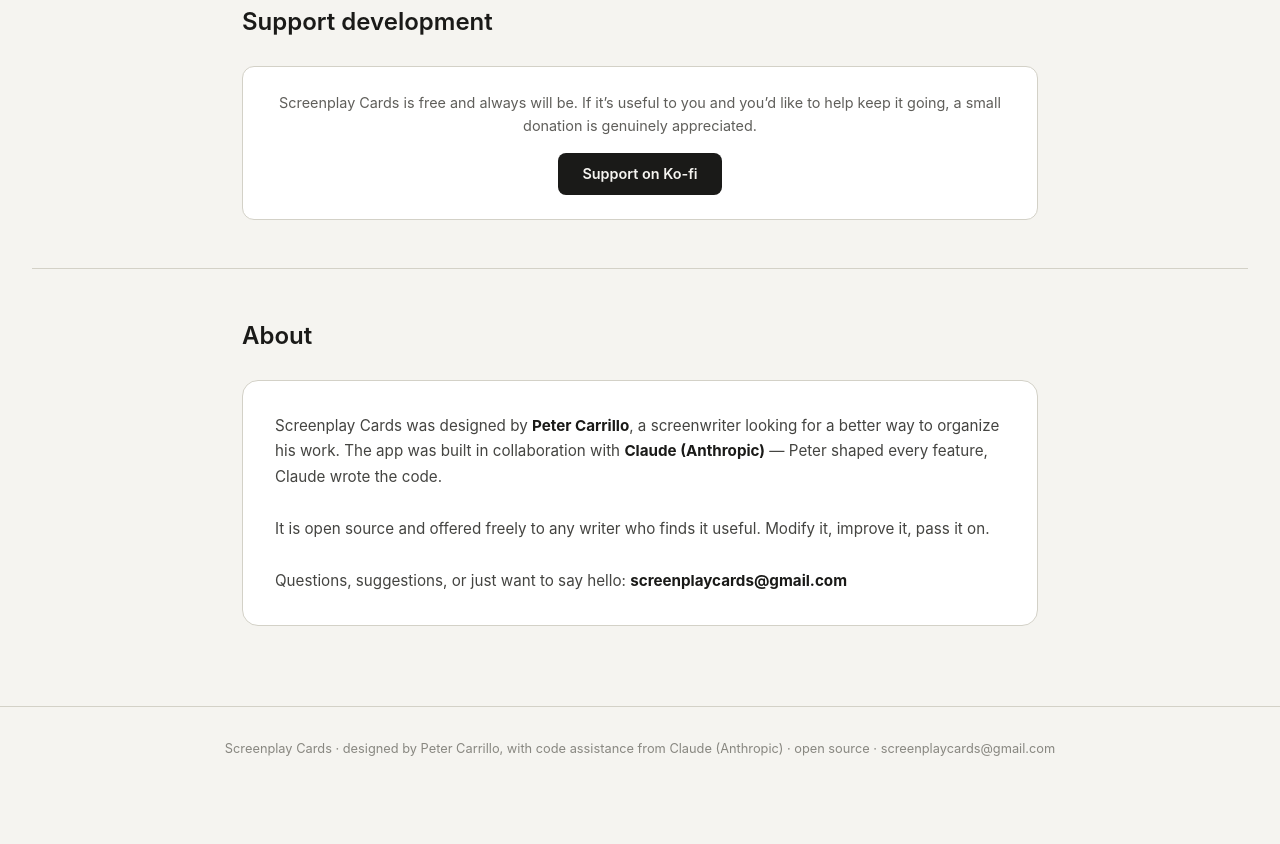
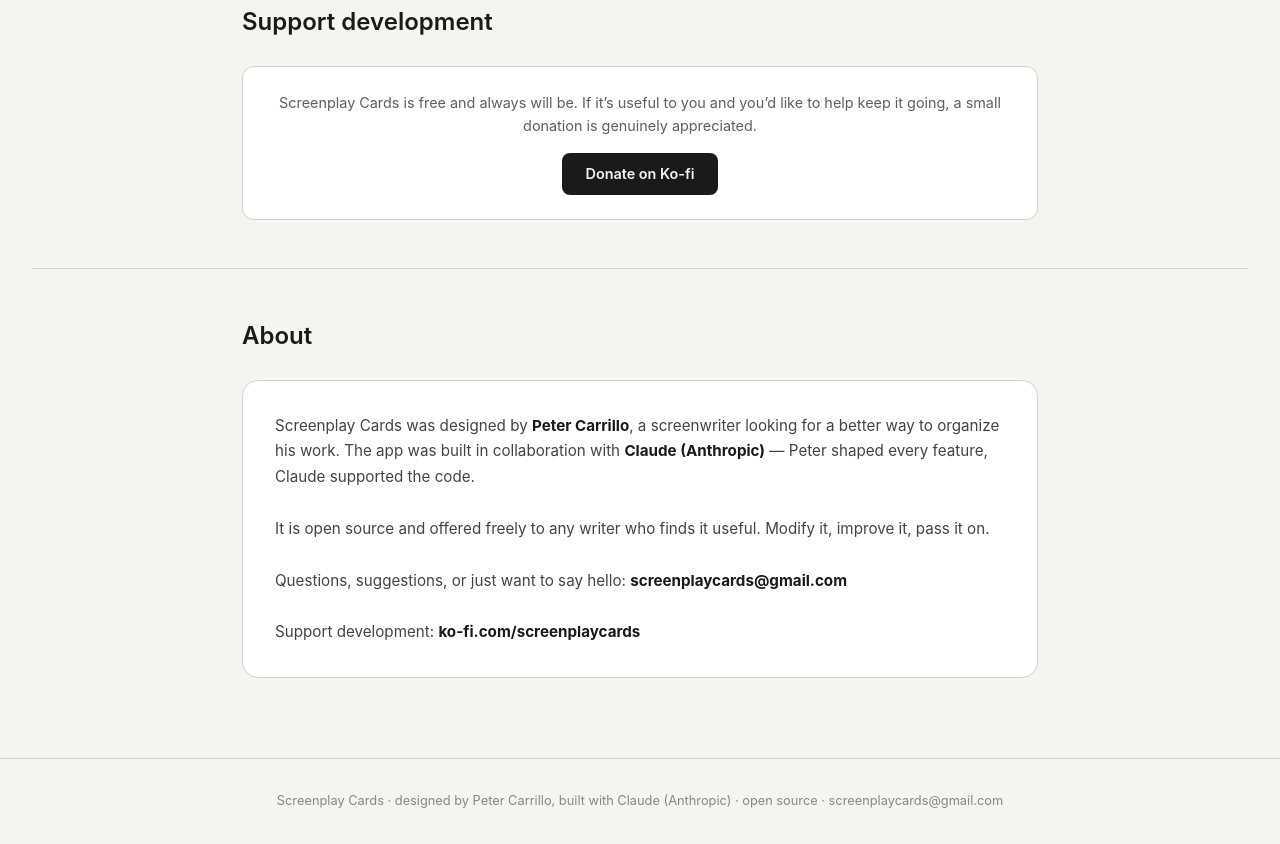
Before and after one commit to petercarrillo/screenplay-cards, a plain HTML site: page index.html in a window 1280 px wide. Shown: the part 3221-4065 px from the top of the page. Before the commit the page ends 4013 px from the top, so only its background shows below. Drawn offline with Linux system fonts and the light colour scheme.

Commit message:
Add files via upload

```diff
--- a/index.html
+++ b/index.html
@@ -210,7 +210,7 @@
   <h2>Support development</h2>
   <div class="support">
     <p>Screenplay Cards is free and always will be. If it&rsquo;s useful to you and you&rsquo;d like to help keep it going, a small donation is genuinely appreciated.</p>
-    <a href="https://ko-fi.com/petercarrillo" class="kofi-btn">Support on Ko-fi</a>
+    <a href="https://ko-fi.com/screenplaycards" class="kofi-btn">Donate on Ko-fi</a>
   </div>
 </section>
 
@@ -219,16 +219,18 @@
 <section>
   <h2>About</h2>
   <div class="about">
-    <p>Screenplay Cards was designed by <strong>Peter Carrillo</strong>, a screenwriter looking for a better way to organize his work. The app was built in collaboration with <strong>Claude (Anthropic)</strong> &mdash; Peter shaped every feature, Claude wrote the code.</p>
+    <p>Screenplay Cards was designed by <strong>Peter Carrillo</strong>, a screenwriter looking for a better way to organize his work. The app was built in collaboration with <strong>Claude (Anthropic)</strong> &mdash; Peter shaped every feature, Claude supported the code.</p>
     <br>
     <p>It is open source and offered freely to any writer who finds it useful. Modify it, improve it, pass it on.</p>
     <br>
     <p>Questions, suggestions, or just want to say hello: <a href="mailto:screenplaycards@gmail.com"><strong>screenplaycards@gmail.com</strong></a></p>
+    <br>
+    <p>Support development: <a href="https://ko-fi.com/screenplaycards"><strong>ko-fi.com/screenplaycards</strong></a></p>
   </div>
 </section>
 
 <footer>
-  Screenplay Cards &middot; designed by Peter Carrillo, with code assistance from Claude (Anthropic) &middot; open source &middot;
+  Screenplay Cards &middot; designed by Peter Carrillo, built with Claude (Anthropic) &middot; open source &middot;
   <a href="mailto:screenplaycards@gmail.com">screenplaycards@gmail.com</a>
 </footer>
 
```
